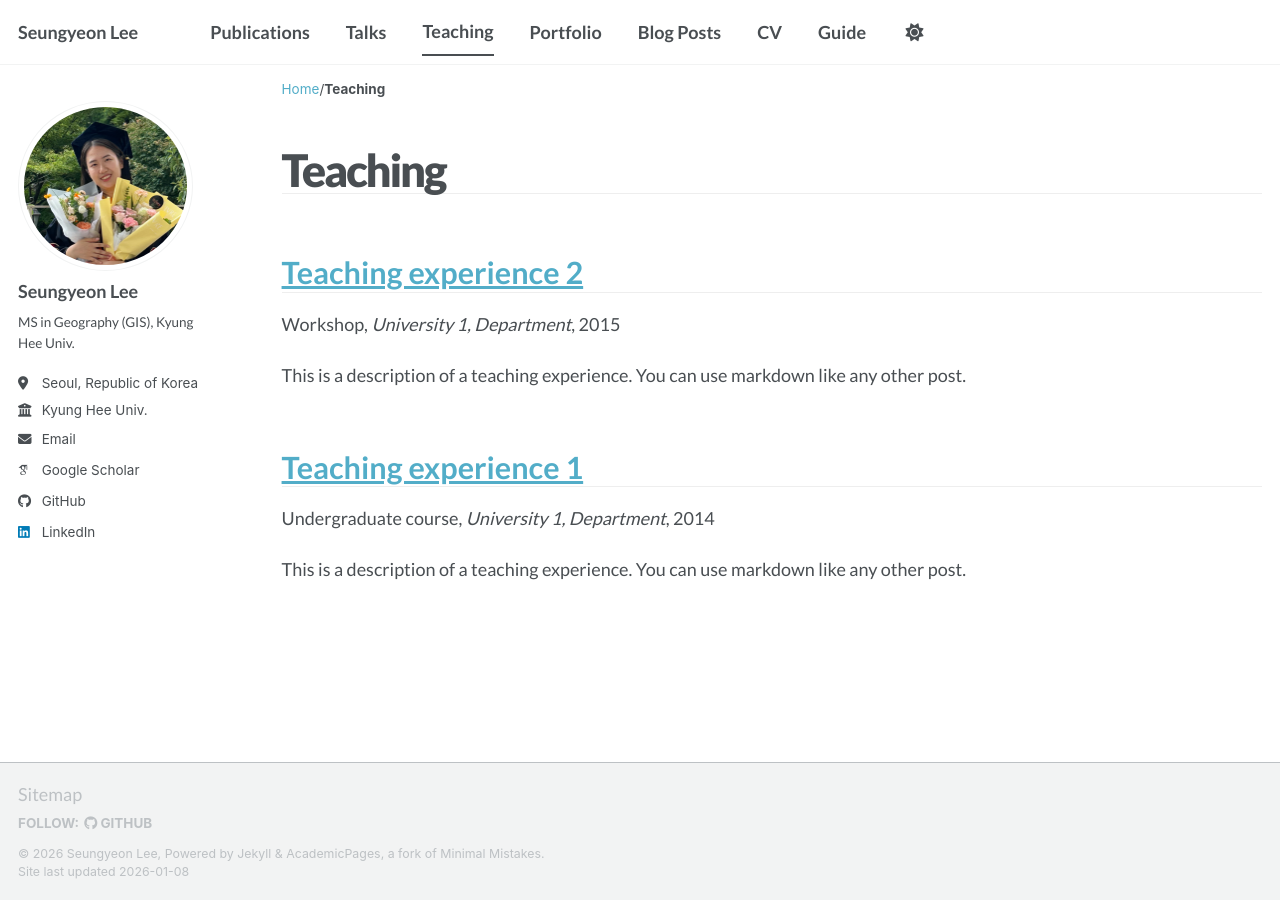
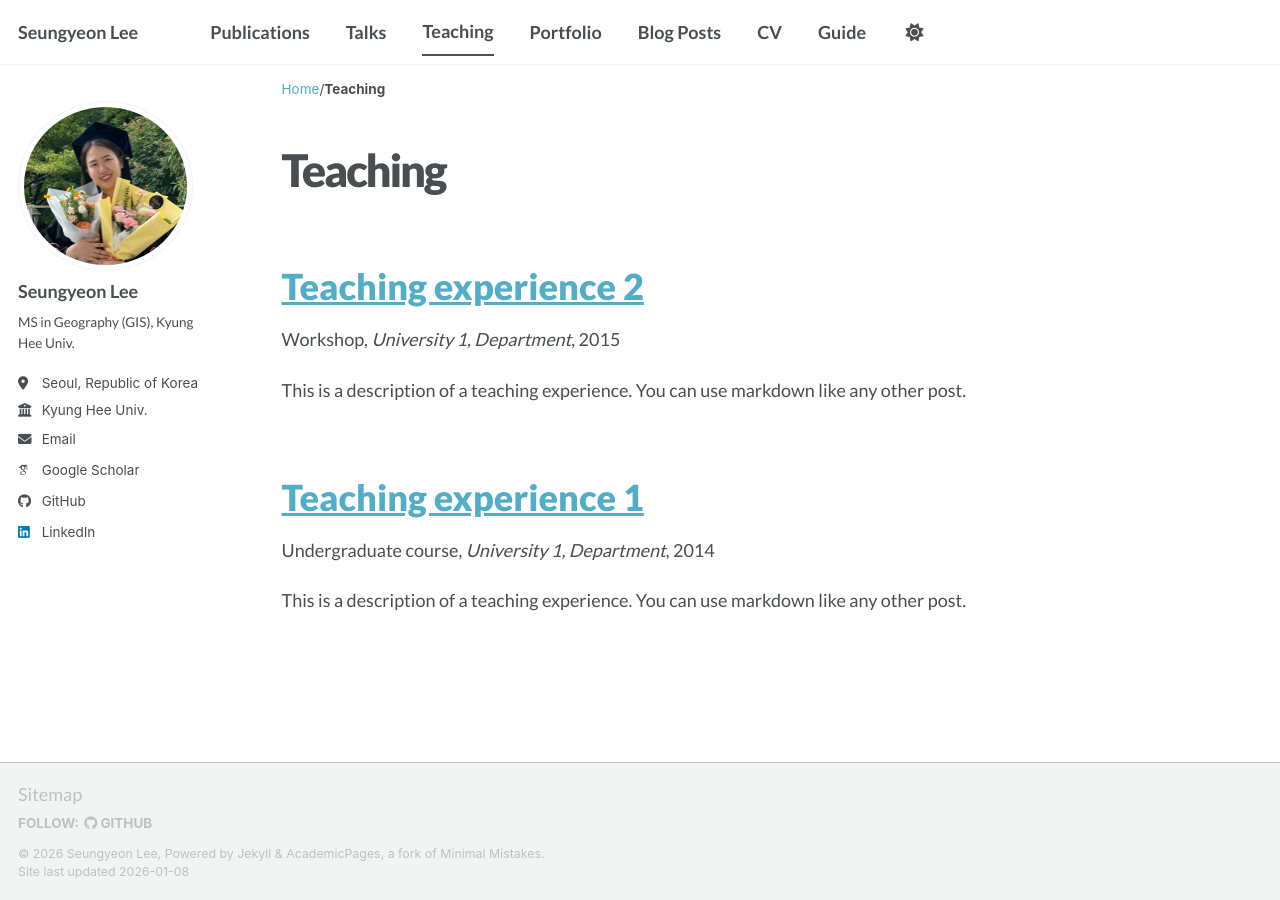
Before and after one commit to seungyeon677/seungyeon677.github.io, a Jekyll site: the page built from _pages/teaching.html, in a window 1280 px wide. Built offline with Jekyll 4.4.1, drawn with Linux system fonts in a browser that asks for light colours; some web fonts are replaced; a script bundle is joined from its source files by our own code; library files that are not in the unit come from our copies.

Commit message:
Update head.html

```diff
--- a/_includes/head.html
+++ b/_includes/head.html
@@ -39,9 +39,8 @@
   }
 
   h1, h2 {
-    font-size: 1.7rem !important;
-    font-weight: 700 !important;
-    border-bottom: 1px solid #eeeeee;
+    font-size: 2.0rem !important;
+    font-weight: 800 !important;
   }
 
   /* 사이드바를 제외한 '본문 영역'만 폰트 사이즈 줄이기 */
```
